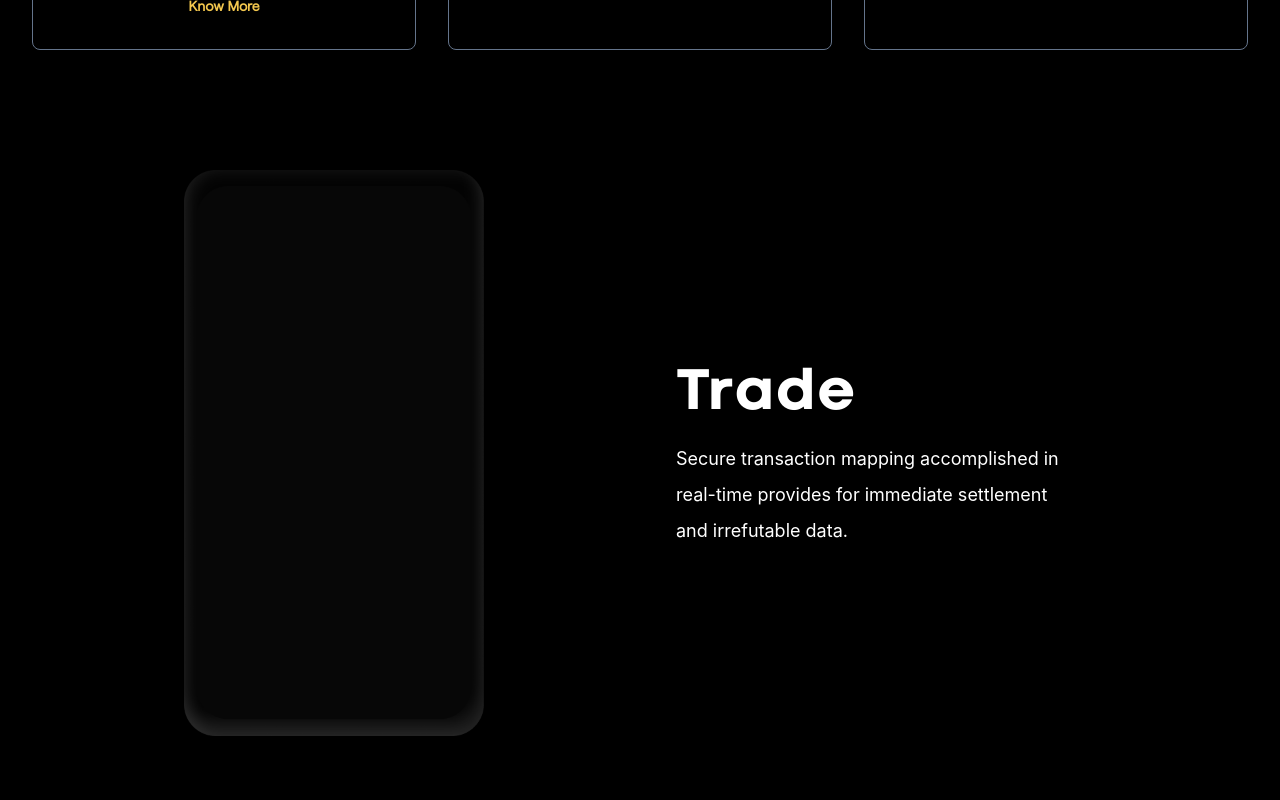
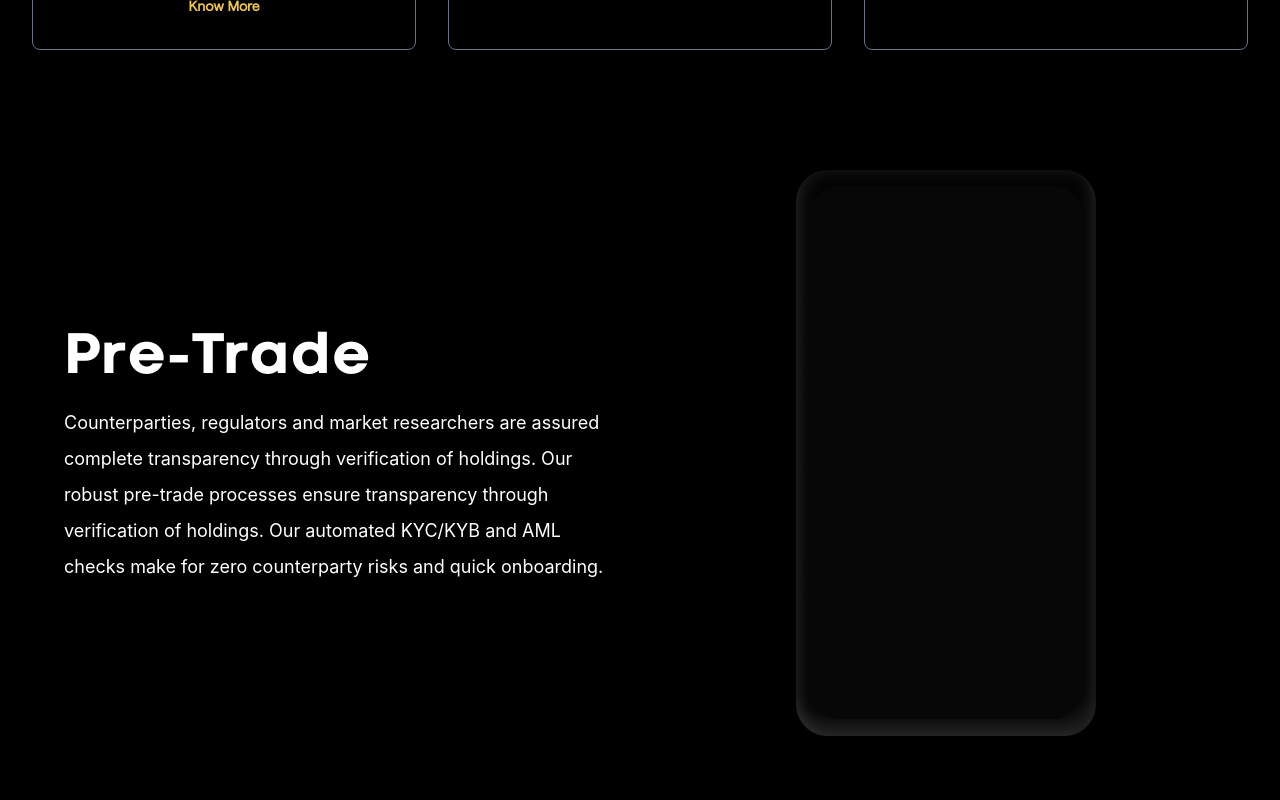
Before and after one commit to 0xZothio/landing_page_v1, a React (Create React App) app: page /institutions in a window 1280 px wide. Shown: the part 1100-1900 px from the top of the page. Built offline with nearby package versions, Linux system fonts and the light colour scheme.

Commit message:
transitions

```diff
--- a/src/components/Institutions.js
+++ b/src/components/Institutions.js
@@ -39,7 +39,7 @@ function Institutions() {
           </div>
 
           <div className="sm:w-1/4 font-roobert">
-            Tokenize, Self-Custody and Trade digital assets ‍on our full stack
+            Tokenize, Self-Custody and Trade digital assets on our full stack
             blockchain financial infrastructure.
           </div>
         </motion.div>
@@ -159,6 +159,48 @@ function Institutions() {
         <div className="flex flex-col items-center justify-center mb-10">
           {/* first */}
 
+          <div className="grid grid-row-4 sm:grid-cols-4 gap-2 justify-items-center content-center p-8 ">
+            <motion.div
+              variants={slideIn("up", "tween", 0.3, 1)}
+              initial="hidden"
+              whileInView="show"
+              className="col-span-2 self-center mt-2 p-8 "
+            >
+              <div className="sm:text-6xl text-4xl font-extrabold font-codec mb-4">
+                Pre-Trade
+              </div>
+              <div className="text-lg leading-loose">
+                Counterparties, regulators and market researchers are assured
+                complete transparency through verification of holdings. Our
+                robust pre-trade processes ensure transparency through
+                verification of holdings. Our automated KYC/KYB and AML checks
+                make for zero counterparty risks and quick onboarding.
+              </div>
+            </motion.div>
+
+            <div className="relative col-span-2 w-[300px]">
+              <div className="w-[300px]">
+                <img src="/frame.png" alt="frame" />
+              </div>
+
+              {/* <motion.div
+                variants={fadeIn("left", "tween", 0.8, 0.3)}
+                initial="hidden"
+                whileInView="show"
+                viewport={{ once: false, amount: 0.8 }}
+                className="absolute top-5 object-cover "
+              >
+                <video
+                  src="/features/loyalty.mp4"
+                  autoplay="{true}"
+                  loop
+                  muted
+                  className="w-[300px] h-[530px] rounded-[55px] opacity-80"
+                ></video>
+              </motion.div> */}
+            </div>
+          </div>
+
           {/* Second */}
           <div className="grid grid-row-4 sm:grid-cols-4 gap-2 justify-items-center content-center p-8 ">
             <div className="relative col-span-2 w-[300px]">
@@ -199,6 +241,91 @@ function Institutions() {
               </div>
             </motion.div>
           </div>
+
+          {/* third */}
+          <div className="grid grid-row-4 sm:grid-cols-4 gap-2 justify-items-center content-center p-8 ">
+            <motion.div
+              variants={slideIn("up", "tween", 0.3, 1)}
+              initial="hidden"
+              whileInView="show"
+              className="col-span-2 self-center mt-2 p-8 "
+            >
+              <div className="sm:text-6xl text-4xl font-extrabold font-codec mb-4">
+                Post-Trade
+              </div>
+              <div className="text-lg leading-loose">
+                Regular reporting and supervision of the entire market is made
+                redundant due to the presence of an immutable transaction
+                database. Multiple rounds of cross-system reconciliation are
+                obviated.
+              </div>
+            </motion.div>
+
+            <div className="relative col-span-2 w-[300px]">
+              <div className="w-[300px]">
+                <img src="/frame.png" alt="frame" />
+              </div>
+
+              {/* <motion.div
+                variants={fadeIn("left", "tween", 0.8, 0.3)}
+                initial="hidden"
+                whileInView="show"
+                viewport={{ once: false, amount: 0.8 }}
+                className="absolute top-5 object-cover "
+              >
+                <video
+                  src="/features/loyalty.mp4"
+                  autoplay="{true}"
+                  loop
+                  muted
+                  className="w-[300px] h-[530px] rounded-[55px] opacity-80"
+                ></video>
+              </motion.div> */}
+            </div>
+          </div>
+
+          {/* fourth */}
+          <div className="grid grid-row-4 sm:grid-cols-4 gap-2 justify-items-center content-center p-8 ">
+            <div className="relative col-span-2 w-[300px]">
+              <div className="w-[300px]">
+                <img src="/frame.png" alt="frame" />
+              </div>
+
+              {/* animation */}
+              {/* <motion.div
+              variants={fadeIn("up", "tween", 0.2, 1)}
+              initial="hidden"
+              whileInView="show"
+              viewport={{ once: false, amount: 0.8 }}
+              className="absolute top-5 object-cover "
+            >
+              <video
+                src="/features/reward.mp4"
+                autoplay="{true}"
+                loop
+                muted
+                className="w-[300px] h-[530px] rounded-[55px] opacity-80"
+              ></video>
+            </motion.div> */}
+            </div>
+
+            <motion.div
+              variants={slideIn("up", "tween", 0.2, 1)}
+              initial="hidden"
+              whileInView="show"
+              className="col-span-2 self-center mt-2 p-8 "
+            >
+              <div className="sm:text-6xl text-4xl font-extrabold font-codec mb-4">
+                Custody/Security Services
+              </div>
+              <div className="text-lg leading-loose sm:w-3/4">
+                Regular reporting and supervision of the entire market is made
+                redundant due to the presence of an immutable transaction
+                database. Multiple rounds of cross-system reconciliation are
+                obviated.
+              </div>
+            </motion.div>
+          </div>
         </div>
 
         {/* offerings */}
--- a/src/components/OfferingCard.js
+++ b/src/components/OfferingCard.js
@@ -1,20 +1,24 @@
+import { motion } from "framer-motion";
+import { fadeIn, slideIn } from "../utils/motion";
 
-
-const OfferingCard = ({topic, description}) => {
+const OfferingCard = ({ topic, description }) => {
   return (
-      <div class="flex justify-center my-2 mx-4">
+    <motion.div
+      variants={fadeIn("up", "tween", 0.3, 1)}
+      initial="hidden"
+      whileInView="show"
+      class="flex justify-center my-2 mx-4"
+    >
       <div class="rounded-3xl shadow-lg bg-[#171717] ">
         <div className="p-6 pt-20">
           <h5 class="text-3xl font-codec font-medium mb-2  text-[#F3C74E]">
             {topic}
           </h5>
-            <p class="text-white text-base mb-8 font-roobert">
-              {description}
-            </p>
+          <p class="text-white text-base mb-8 font-roobert">{description}</p>
         </div>
       </div>
-      </div>
+    </motion.div>
   );
-}
+};
 
 export default OfferingCard;
--- a/src/components/Offerings.js
+++ b/src/components/Offerings.js
@@ -1,5 +1,6 @@
 import OfferingCard from "./OfferingCard";
-
+import { motion } from "framer-motion";
+import { fadeIn, slideIn } from "../utils/motion";
 const data = [
   {
     id: 1,
@@ -59,6 +60,11 @@ const data = [
 const Offerings = () => {
   return (
     <div className="mx-auto pt-10 sm:pt-32 w-5/6 mb-10">
+      <motion.div
+        variants={fadeIn("up", "tween", 0.3, 1)}
+        initial="hidden"
+        whileInView="show"
+      >
         <div>
           <p className="mt-6 leading-8 text-center font-roobert text-2xl">
             Our Offerings across Sectors
@@ -73,6 +79,7 @@ const Offerings = () => {
             To Manage And Trade Their Digital Assets
           </h1>
         </div>
+      </motion.div>
       <div className="grid grid-cols-1 md:grid-cols-2 gap-4 mb-10 pt-12">
         {data.map((item) => {
           return (
```
Lines whose indentation alone changed are shown as unchanged.
